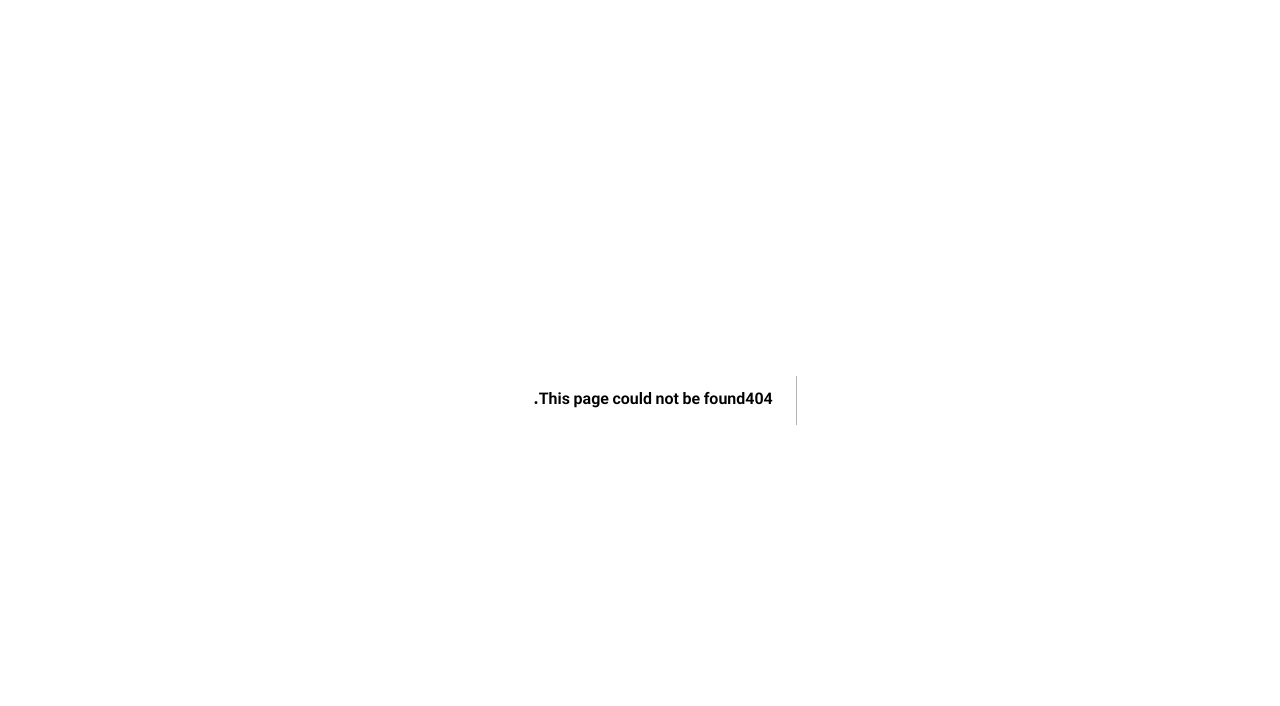
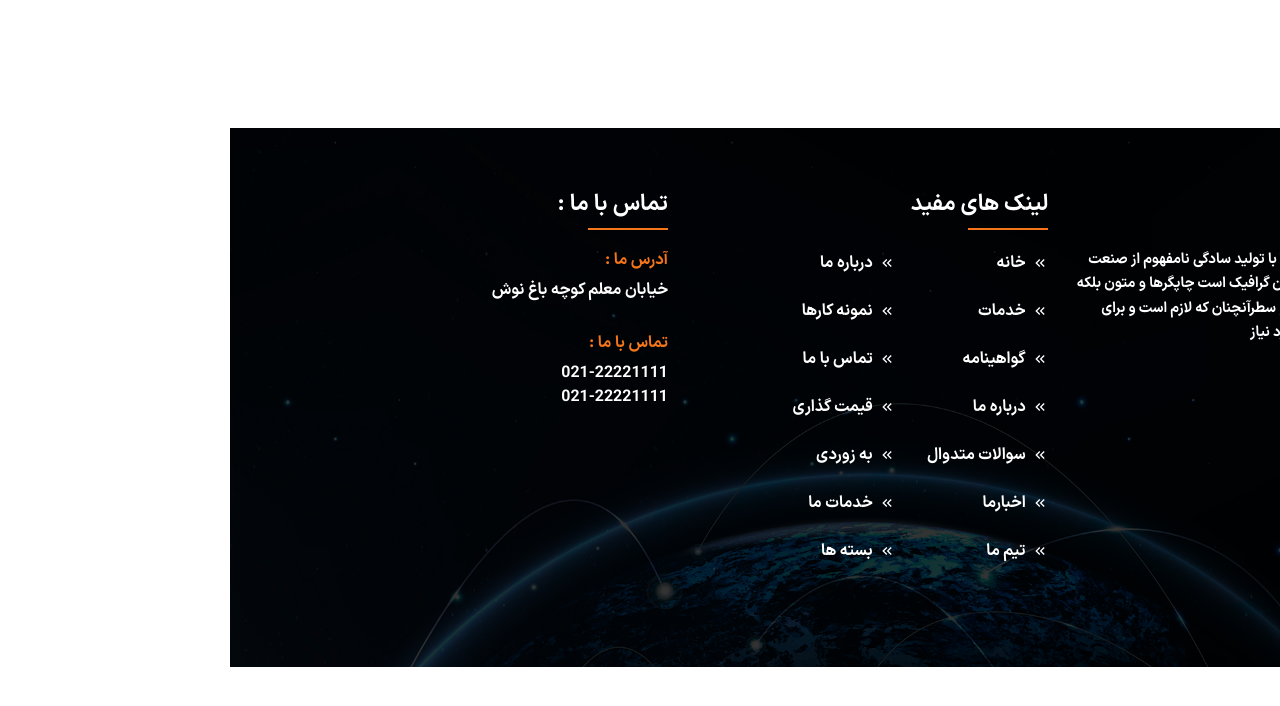
Before and after one commit to mohammadmehdidalvandii/Teachnoa-co, a Next.js app: page /AboutUs in a window 1280 px wide. Before the commit this address had no page. Shown: the top 706 px of the page. Built offline with nearby package versions, Linux system fonts and the light colour scheme.

Commit message:
create page AboutUs

```diff
--- a/src/Components/module/Navbar/Navbar.js
+++ b/src/Components/module/Navbar/Navbar.js
@@ -50,7 +50,7 @@ function Navbar() {
                             <Link href='/' className={ activeMenu === '/' ?  style.navbar_item_link_active  :style.navbar_item_link} >خانه</Link>
                         </li>
                         <li className={style.navbar_item}>
-                            <Link href='/About' className={ activeMenu === '/About' ?  style.navbar_item_link_active  :style.navbar_item_link} >درباره ما</Link>
+                            <Link href='/AboutUs' className={ activeMenu === '/AboutUs' ?  style.navbar_item_link_active  :style.navbar_item_link} >درباره ما</Link>
                         </li>
                         <li className={style.navbar_item}>
                             <Link href='/Services' className={ activeMenu === '/Services' ?  style.navbar_item_link_active  :style.navbar_item_link} >خدمات ما</Link>
@@ -92,7 +92,7 @@ function Navbar() {
                                 <Link  href='/' className={activeMenu === '/'? style.navbar_Res_item_linkActive : style.navbar_Res_item_link}>خانه</Link>
                             </li>
                             <li className={style.navbar_Res_item}>
-                                <Link  href='/About' className={activeMenu === '/About'? style.navbar_Res_item_linkActive : style.navbar_Res_item_link}>درباره ما</Link>
+                                <Link  href='/AboutUs' className={activeMenu === '/AboutUs'? style.navbar_Res_item_linkActive : style.navbar_Res_item_link}>درباره ما</Link>
                             </li>
                             <li className={style.navbar_Res_item}>
                                 <Link  href='/Services' className={activeMenu === '/Services'? style.navbar_Res_item_linkActive : style.navbar_Res_item_link}>خدمات ما</Link>
--- /dev/null
+++ b/src/app/AboutUs/page.js
@@ -0,0 +1,15 @@
+import Footer from '@/Components/module/Footer/Footer'
+import Navbar from '@/Components/module/Navbar/Navbar'
+import React from 'react'
+
+function page() {
+  return (
+    <>
+        <Navbar/>
+
+        <Footer/>
+    </>
+  )
+}
+
+export default page
```
